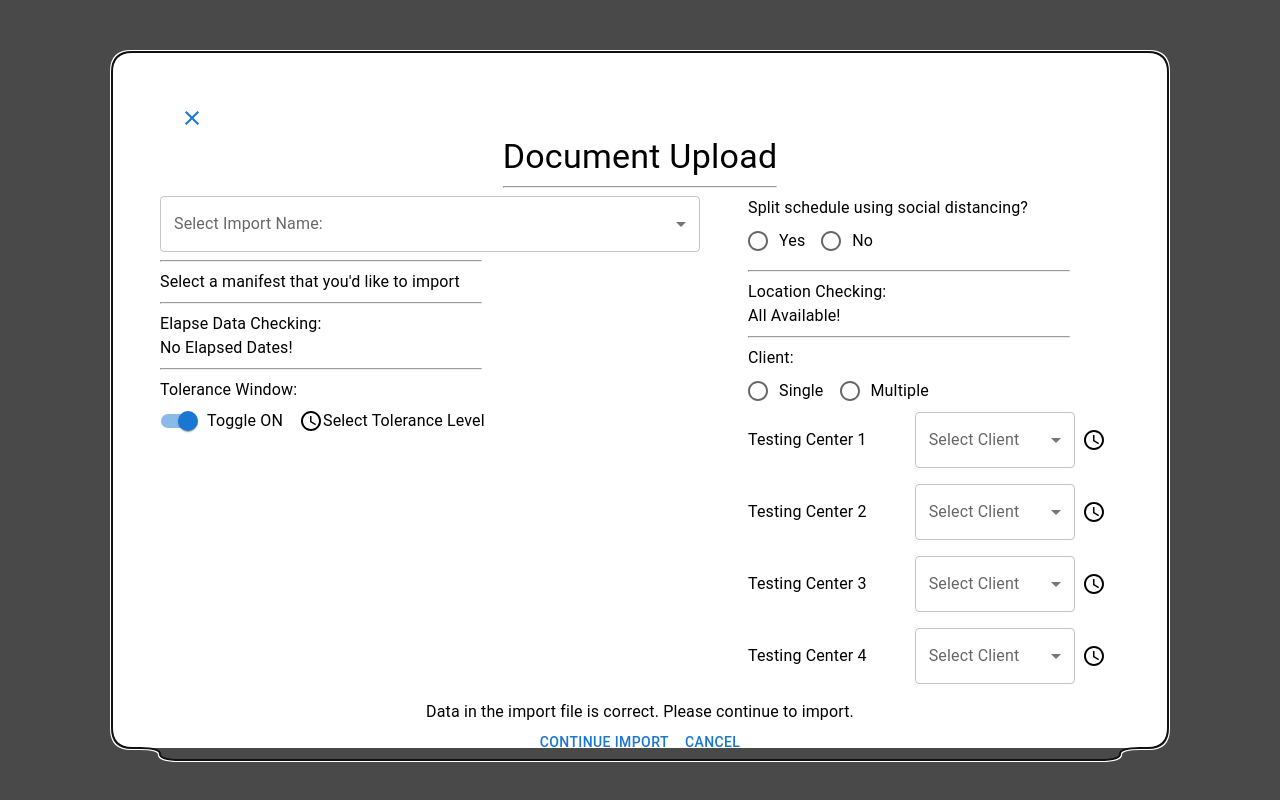
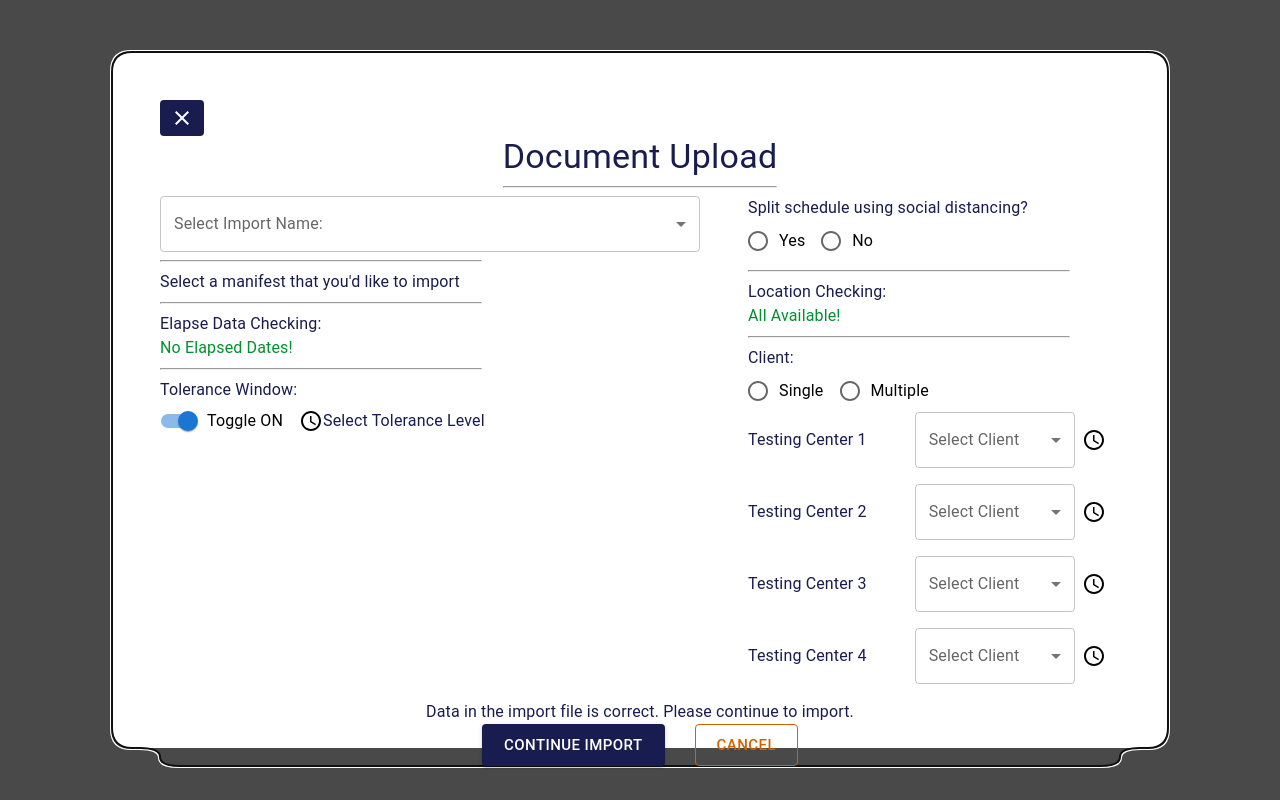
Before and after one commit to jpluncumilla/doc-uploader, a React (Create React App) app: page / in a window 1280 px wide. Built offline with nearby package versions, Linux system fonts and the light colour scheme.

Commit message:
Typography and button colors

```diff
--- a/src/components/DocModal.js
+++ b/src/components/DocModal.js
@@ -1,5 +1,5 @@
 import { useState } from "react";
-import { Grid, Typography, FormControl, InputLabel, Select, MenuItem, Box, Button, Switch, Radio, RadioGroup, FormControlLabel } from "@mui/material";
+import { Grid, Typography, FormControl, InputLabel, Select, MenuItem, Box, Button, Switch, Radio, RadioGroup, FormControlLabel, Stack } from "@mui/material";
 import AccessTimeOutlinedIcon from '@mui/icons-material/AccessTimeOutlined';
 import CloseOutlinedIcon from '@mui/icons-material/CloseOutlined';
 
@@ -12,9 +12,11 @@ export const DocModal = () => {
 
     return (
       <>
-        <Button><CloseOutlinedIcon /></Button>
+        <Button sx={{color: '#ffffff', backgroundColor: '#181c4f', minWidth: '44px', padding: '6px 8px'}}>
+          <CloseOutlinedIcon />
+        </Button>
 
-        <Typography variant="h4" align="center">Document Upload</Typography>
+        <Typography variant="h4" align="center" color='#181c4f'>Document Upload</Typography>
         <hr style={{width: '17em'}}/>
 
         <Grid container spacing={6}>
@@ -33,21 +35,21 @@ export const DocModal = () => {
               <hr style={{width: '20em'}} align="left" />
 
               {/* UPLOADER */}
-              <Typography variant="body1" align="left">Select a manifest that you'd like to import</Typography>
+              <Typography variant="body1" align="left" color='#181c4f'>Select a manifest that you'd like to import</Typography>
 
               <hr style={{width: '20em'}} align="left"/>
 
               {/* DATA CHECKING */}
-              <Typography variant="body1" align="left">Elapse Data Checking:</Typography>
-              <Typography variant="body1" align="left">No Elapsed Dates!</Typography>
+              <Typography variant="body1" align="left" color='#181c4f'>Elapse Data Checking:</Typography>
+              <Typography variant="body1" align="left" color='#038f2f'>No Elapsed Dates!</Typography>
               <hr style={{width: '20em'}} align="left" />
 
               {/* TOGGLE WINDOW */}
-              <Typography variant="body1" align="left">Tolerance Window:</Typography>
+              <Typography variant="body1" align="left" color='#181c4f'>Tolerance Window:</Typography>
               <Grid container alignItems="center">
-                <FormControlLabel control={<Switch defaultChecked />} label="Toggle ON" />
-                <AccessTimeOutlinedIcon />
-                <Typography variant="body1" align="left">Select Tolerance Level</Typography>
+                <FormControlLabel control={<Switch defaultChecked />} label="Toggle ON" color='#181c4f' />
+                <AccessTimeOutlinedIcon color='#181c4f'/>
+                <Typography variant="body1" align="left" color='#181c4f'>Select Tolerance Level</Typography>
               </Grid>
 
             </Grid>
@@ -55,21 +57,21 @@ export const DocModal = () => {
 
             <Grid item xs={5} align='left'>
               <FormControl>
-                <Typography variant="body1" align="left">Split schedule using social distancing?</Typography>
+                <Typography variant="body1" align="left" color='#181c4f'>Split schedule using social distancing?</Typography>
                 <RadioGroup row >
-                  <FormControlLabel value="Yes" control={<Radio />} label="Yes" />
+                  <FormControlLabel value="Yes" control={<Radio />} label="Yes" color='#181c4f'/>
                   <FormControlLabel value="No" control={<Radio />} label="No" />
                 </RadioGroup>
               </FormControl>
               <hr style={{width: '20em'}} align="left"/>
 
 
-              <Typography variant="body1" align="left">Location Checking:</Typography>
-              <Typography variant="body1" align="left">All Available!</Typography>
+              <Typography variant="body1" align="left" color='#181c4f'>Location Checking:</Typography>
+              <Typography variant="body1" align="left" color='#038f2f'>All Available!</Typography>
               <hr style={{width: '20em'}} align="left"/>
 
               <FormControl>
-                <Typography variant="body1" align="left">Client:</Typography>
+                <Typography variant="body1" align="left" color='#181c4f'>Client:</Typography>
                 <RadioGroup row >
                   <FormControlLabel value="Single" control={<Radio />} label="Single" />
                   <FormControlLabel value="Multiple" control={<Radio />} label="Multiple" />
@@ -77,7 +79,7 @@ export const DocModal = () => {
               </FormControl>
 
               <Grid container alignItems="center" mb={2}>
-                <Typography mr={6}>Testing Center 1</Typography>
+                <Typography mr={6} color='#181c4f'>Testing Center 1</Typography>
                 <FormControl style={{minWidth: 160, marginRight: '2%'}}>
                 <InputLabel>Select Client</InputLabel>
                     <Select
@@ -94,7 +96,7 @@ export const DocModal = () => {
               </Grid>
 
               <Grid container alignItems="center" mb={2}>
-                <Typography mr={6}>Testing Center 2</Typography>
+                <Typography mr={6} color='#181c4f'>Testing Center 2</Typography>
                 <FormControl style={{minWidth: 160, marginRight: '2%'}}>
                 <InputLabel>Select Client</InputLabel>
                     <Select
@@ -111,7 +113,7 @@ export const DocModal = () => {
               </Grid>
 
               <Grid container alignItems="center" mb={2}>
-                <Typography mr={6}>Testing Center 3</Typography>
+                <Typography mr={6} color='#181c4f'>Testing Center 3</Typography>
                 <FormControl style={{minWidth: 160, marginRight: '2%'}}>
                 <InputLabel>Select Client</InputLabel>
                     <Select
@@ -128,7 +130,7 @@ export const DocModal = () => {
               </Grid>
 
               <Grid container alignItems="center" mb={2}>
-                <Typography mr={6}>Testing Center 4</Typography>
+                <Typography mr={6} color='#181c4f'>Testing Center 4</Typography>
                 <FormControl style={{minWidth: 160, marginRight: '2%'}}>
                 <InputLabel>Select Client</InputLabel>
                     <Select
@@ -149,9 +151,9 @@ export const DocModal = () => {
         </Grid>
 
         <Box align='center'>
-          <Typography>Data in the import file is correct. Please continue to import.</Typography>
-          <Button>Continue Import</Button>
-          <Button>Cancel</Button>
+          <Typography color='#181c4f'>Data in the import file is correct. Please continue to import.</Typography>
+              <Button variant="contained" size='large' sx={{marginRight: '2em', backgroundColor: '#181c4f'}}>Continue Import</Button>
+              <Button variant="outlined" size='large' sx={{color: '#cf6304', borderColor: '#cf6304'}}>Cancel</Button>
         </Box>
       </>
     );
```
